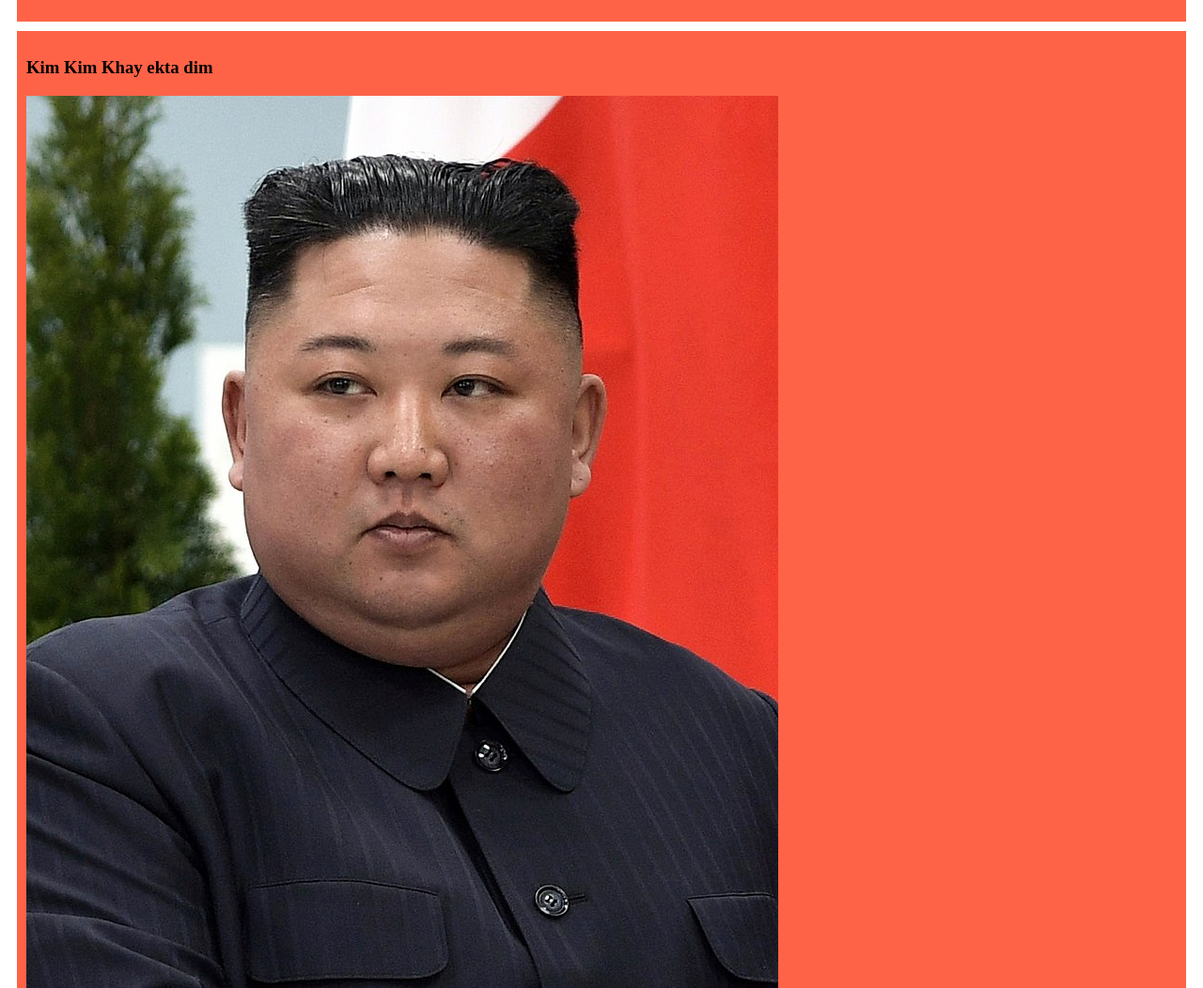
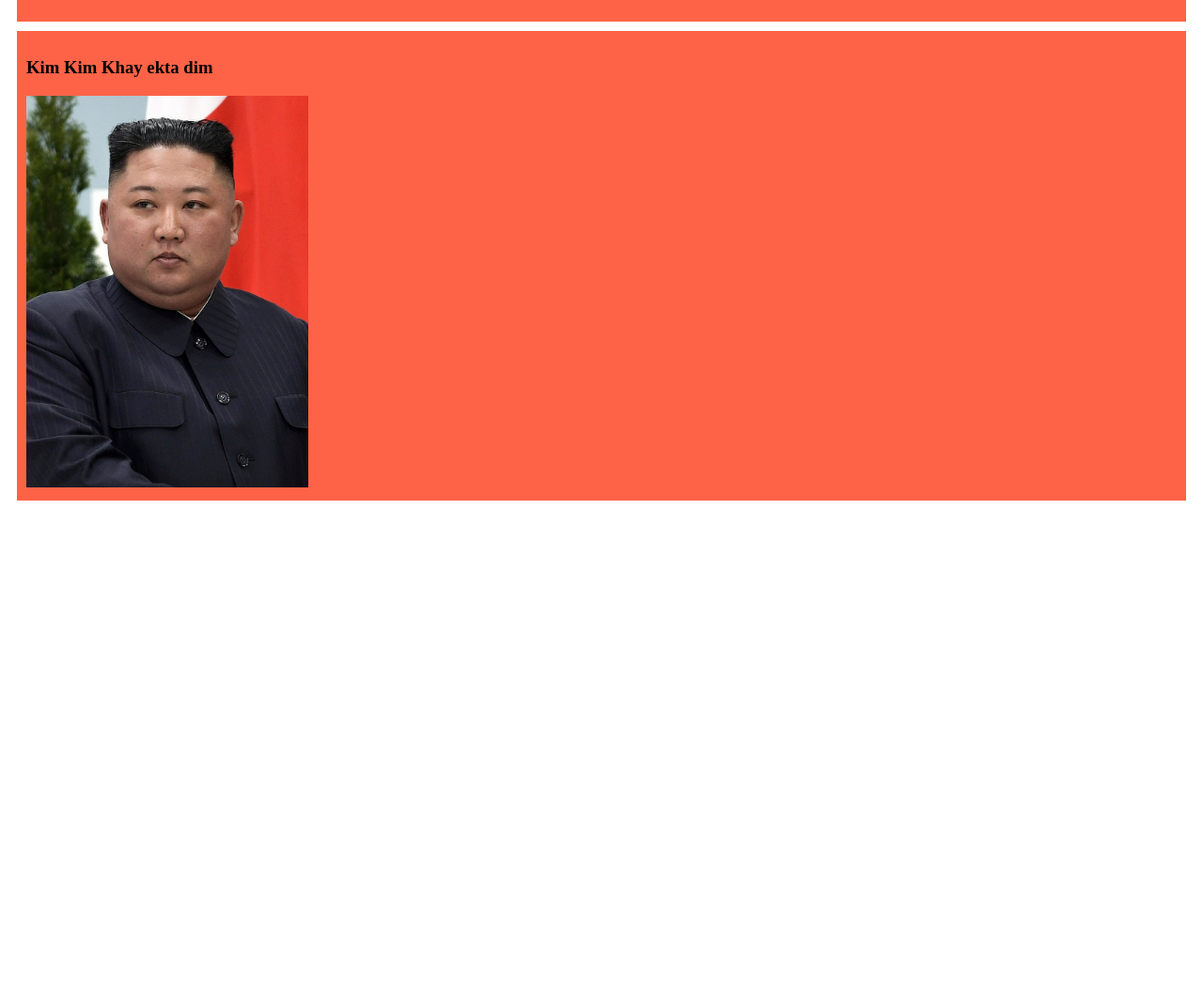
Before and after one commit to arik509/First_Repo, a plain HTML site: page index.html in a window 1280 px wide. Shown: the part 561-1613 px from the top of the page at 94% size. After the commit the page ends 1104 px from the top, so only its background shows below. Drawn offline with Linux system fonts and the light colour scheme.

Commit message:
Fixed Kim

```diff
--- a/index.html
+++ b/index.html
@@ -29,7 +29,7 @@
     </div>
     <div>
         <h3>Kim Kim Khay ekta dim</h3>
-        <img src="images/Kim_Jong-un_April_2019_(cropped).jpg" alt="Kim">
+        <img id="kim" src="images/Kim_Jong-un_April_2019_(cropped).jpg" alt="Kim">
     </div>
 </body>
 </html>
--- a/style.css
+++ b/style.css
@@ -3,3 +3,7 @@ div{
     padding: 10px;
     margin: 10px;
 }
+
+#kim{
+    width: 300px;
+}
```
